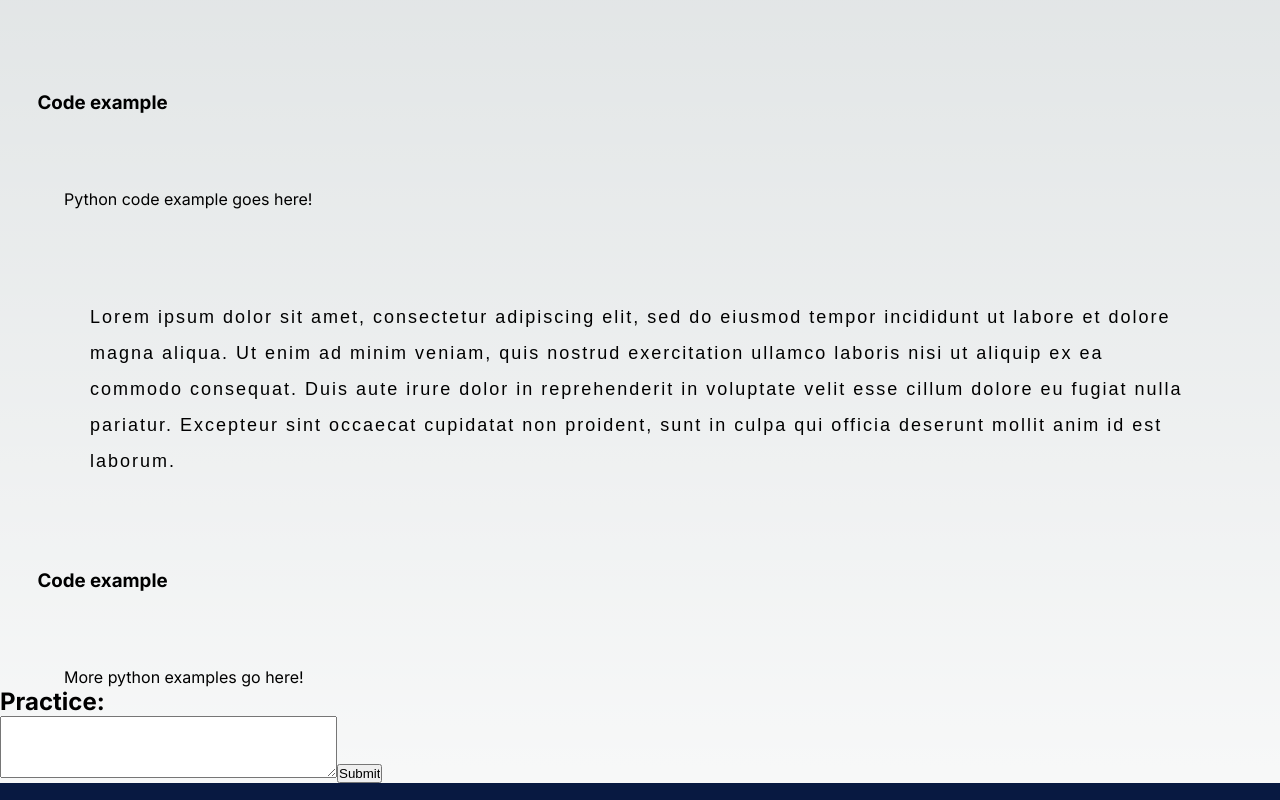
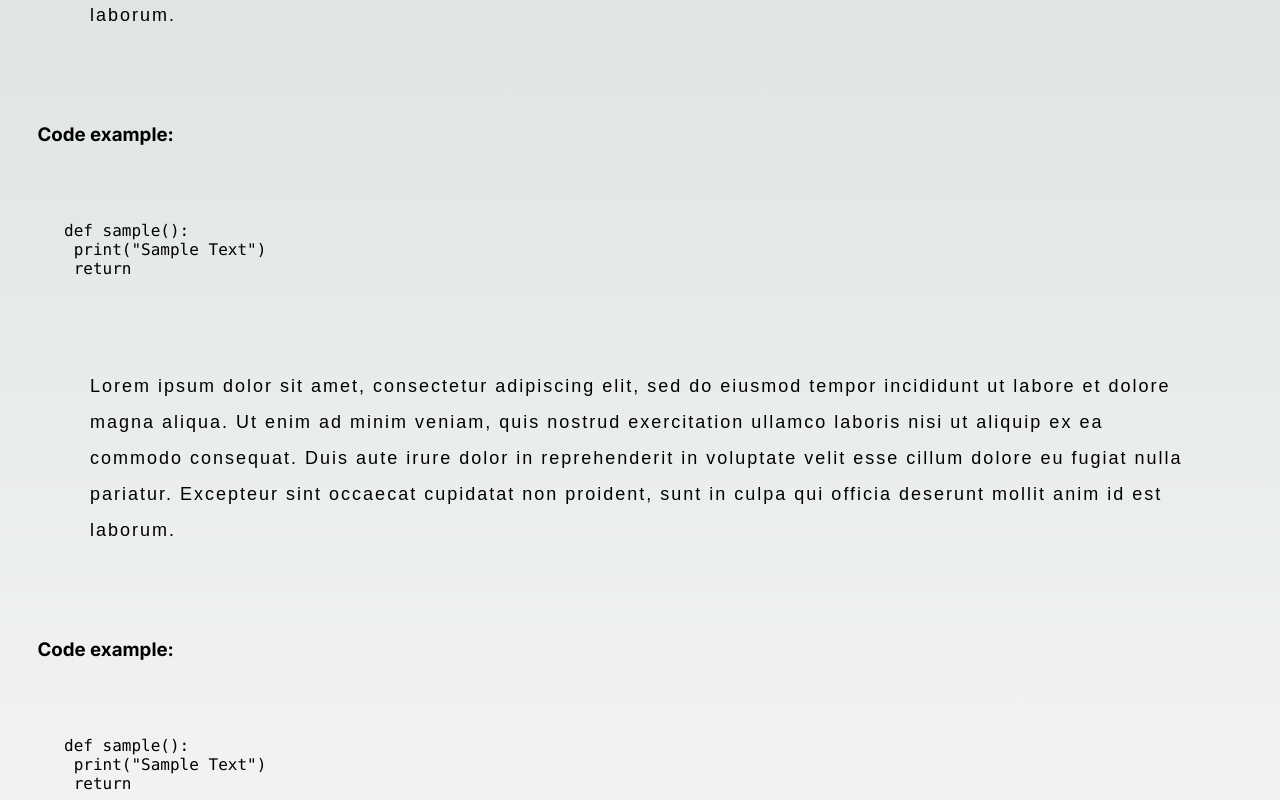
Before and after one commit to eglenn-dev/cse310-team-project, a Next.js app: page /lesson in a window 1280 px wide. Shown: the part 480-1280 px from the top of the page. Built offline with nearby package versions, Linux system fonts and the light colour scheme.

Commit message:
Fixed Lessons

```diff
--- a/app/components/navbar.tsx
+++ b/app/components/navbar.tsx
@@ -16,7 +16,7 @@ export default function NavBar() {
                 <Link className={styles.navLink} href="/">
                     Home
                 </Link>
-                <Link className={styles.navLink} href="/lesson1">
+                <Link className={styles.navLink} href="/lesson">
                     Lessons
                 </Link>
                 <Link className={styles.navLink} href="/lesson2">
--- a/app/lesson/page.module.css
+++ b/app/lesson/page.module.css
@@ -1,5 +1,6 @@
 .centerHead {
     padding-top: 3em;
+    padding-bottom: 2em;
     text-align: center;
     font-family: 'Poppins', sans-serif;
 }
@@ -20,5 +21,17 @@
 
 .code{
     padding-left: 4em;
-    font: 'MonoLisa';
+    font-family: 'Consolas', sans-serif;
 }
+
+.pracHead {
+    padding-left: 1.5em;
+    padding-top: 3em;
+    text-decoration: underline;
+}
+
+.codebox{
+    padding-top: 2em;
+    padding-bottom: 2em;
+    padding-left: 2em;
+}
--- a/app/lesson/page.tsx
+++ b/app/lesson/page.tsx
@@ -5,7 +5,7 @@ export default function Lesson() {
     <main>
         <div className={styles.centerHead}>
             <h1>Lesson 1</h1>
-            <h2>Title of Lesson</h2>
+            <h2>Printing Sample Text</h2>
         </div>
         <p className={styles.paragraph}>
             Lorem ipsum dolor sit amet, consectetur adipiscing elit,
@@ -14,8 +14,11 @@ export default function Lesson() {
             Duis aute irure dolor in reprehenderit in voluptate velit esse cillum dolore eu fugiat nulla pariatur.
             Excepteur sint occaecat cupidatat non proident, sunt in culpa qui officia deserunt mollit anim id est laborum.
         </p>
-        <h3 className={styles.headcode}>Code example</h3>
-        <p className={styles.code}>Python code example goes here!</p>
+        <h3 className={styles.headcode}>Code example: </h3>
+        <p className={styles.code}>
+          def sample():
+            <br></br>&emsp;print("Sample Text")
+            <br></br>&emsp;return</p>
         <p className={styles.paragraph}>
             Lorem ipsum dolor sit amet, consectetur adipiscing elit,
             sed do eiusmod tempor incididunt ut labore et dolore magna aliqua. Ut enim ad minim veniam,
@@ -23,12 +26,16 @@ export default function Lesson() {
             Duis aute irure dolor in reprehenderit in voluptate velit esse cillum dolore eu fugiat nulla pariatur.
             Excepteur sint occaecat cupidatat non proident, sunt in culpa qui officia deserunt mollit anim id est laborum.
         </p>
-        <h3 className={styles.headcode}>Code example</h3>
-        <p className={styles.code}>More python examples go here!</p>
+        <h3 className={styles.headcode}>Code example: </h3>
+        <p className={styles.code}>
+          def sample():
+          <br></br>&emsp;print("Sample Text")
+          <br></br>&emsp;return
+          </p>
 
-        <h2>Practice:</h2>
-        <form>
-            <textarea name="pythonCode" rows={4} cols = {40}/>
+        <h2 className={styles.pracHead}>Practice:</h2>
+        <form className={styles.codebox}>
+            <textarea name="pythonCode" rows={10} cols = {80}/>
           <input type="submit" value="Submit"/>
         </form>
     </main>
```
